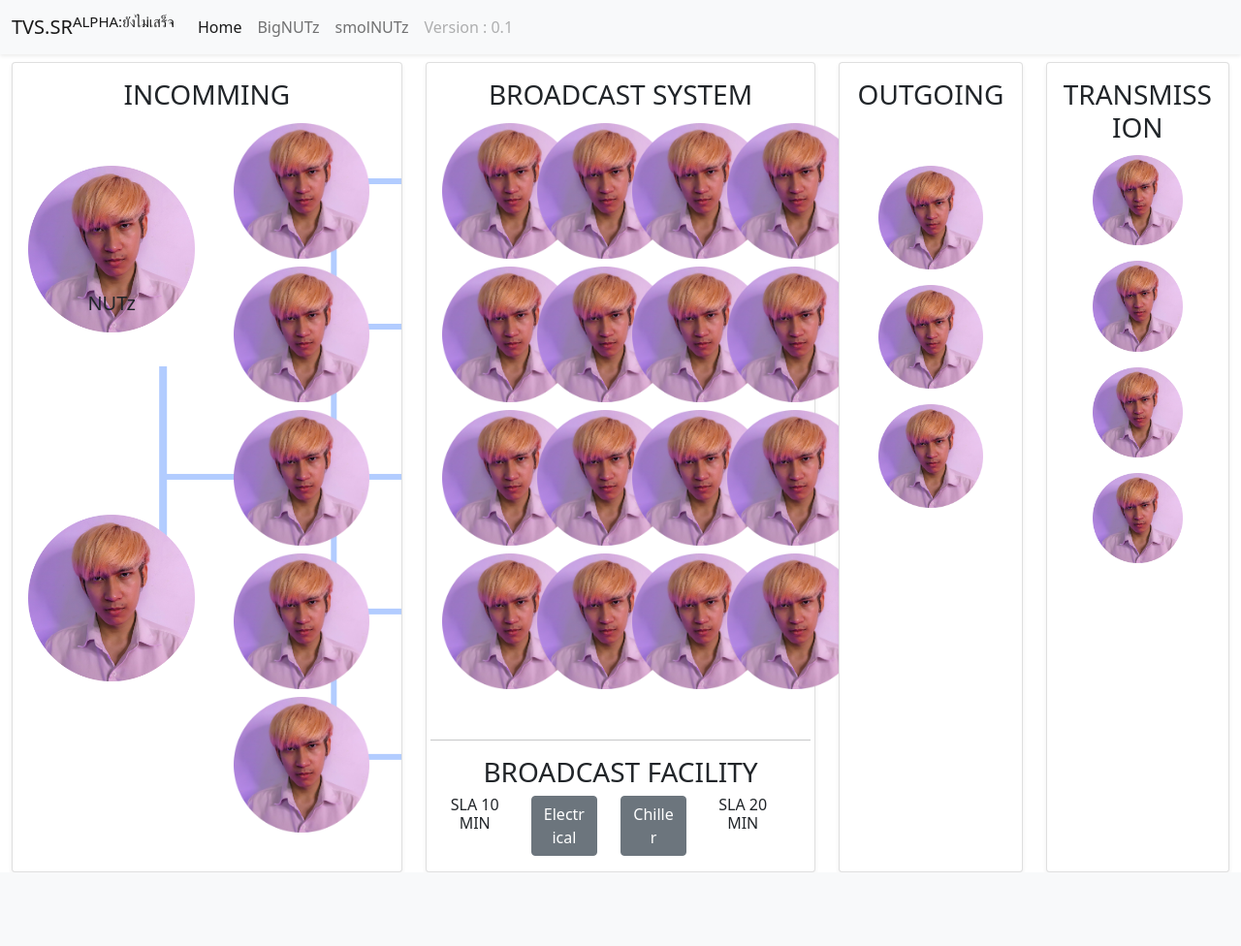
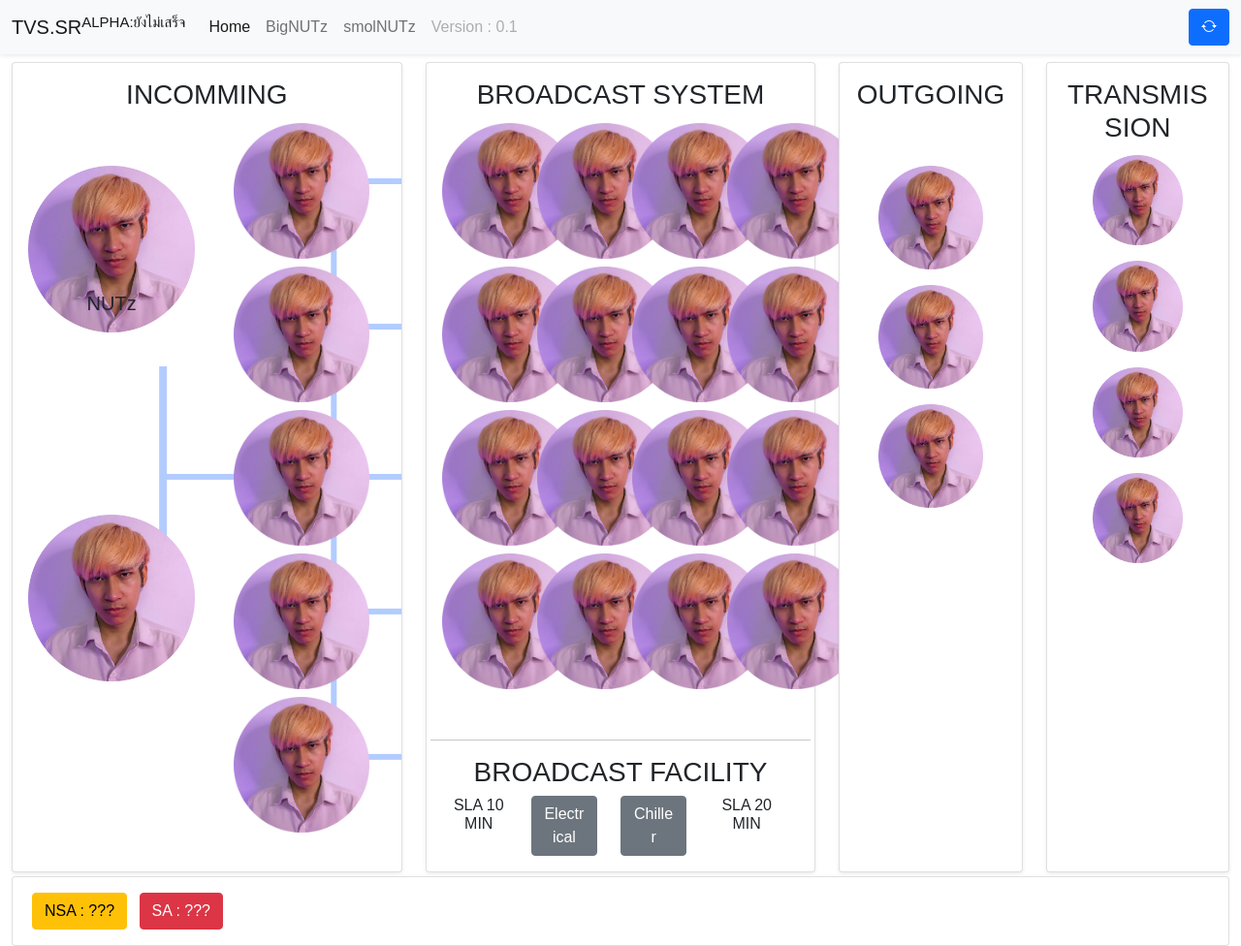
Before and after one commit to armsiwadol69/TVS_SR, a PHP site: page /dashbroad.php in a window 1280 px wide. Shown: the whole page at 97% size. Before the commit the page ends 900 px from the top, so only its background shows below. Run offline with PHP 8.4, Linux system fonts and the light colour scheme; some libraries are stand-ins or nearby versions.

Commit message:
[UPDATE] BootstrapIcon,BROADCAST   center,h.scrollbar

```diff
--- a/custom/six.css
+++ b/custom/six.css
@@ -55,3 +55,10 @@
 }
 
 /* Circular END */
+@import url('https://fonts.googleapis.com/css2?family=Kanit:wght@300&display=swap');
+
+body {
+    font-family: 'Kanit', sans-serif;
+    overflow-y: hidden; /* Hide vertical scrollbar */
+    overflow-x: hidden; /* Hide horizontal scrollbar */
+  }
--- a/dashbroad.php
+++ b/dashbroad.php
@@ -8,6 +8,7 @@
     <title>TVS Station Report : Daily Report</title>
     <link rel="stylesheet" href="./bootstrap-5.0.2-dist/css/bootstrap.min.css">
     <link rel="stylesheet" href="./custom/six.css">
+    <link rel="stylesheet" href="https://cdn.jsdelivr.net/npm/bootstrap-icons@1.9.1/font/bootstrap-icons.css">
 </head>
 
 <body>
@@ -35,6 +36,10 @@
                     </li>
                 </ul>
             </div>
+            <div class="d-flex">
+                <button type="button" class="btn btn-primary" onclick="location.reload();"><i
+                        class="bi bi-arrow-repeat"></i></button>
+            </div>
         </div>
     </nav>
     <!-- navbar end -->
@@ -48,8 +53,8 @@
                         <div class="row">
                             <div class="col-6 d-grid gap-4">
                                 <div class="containerImage">
-                                <img src="./image/nutzNRT0.png" class="img-fluid my-1 mx-auto d-block mt-5 " alt="">
-                                <h5 class="centeredTextIMG">NUTz</h5>
+                                    <img src="./image/nutzNRT0.png" class="img-fluid my-1 mx-auto d-block mt-5 " alt="">
+                                    <h5 class="centeredTextIMG">NUTz</h5>
                                 </div>
                                 <img src="./image/nutzNRT0.png" class="img-fluid my-1 mx-auto d-block " alt="">
                             </div>
@@ -123,7 +128,7 @@
                             <h3 c>BROADCAST FACILITY</h3>
                             <div class="row text-center">
                                 <div class="col-3 text-center">
-                                    <h6 class="my-auto">SLA 10 MIN</h6>
+                                    <h6 class="ms-2">SLA 10 MIN</h6>
                                 </div>
                                 <div class="col-3 ">
                                     <button type="button" class=" btn btn-secondary w-100">Electrical</button>
@@ -132,7 +137,7 @@
                                     <button type="button" class=" btn btn-secondary w-100">Chiller</button>
                                 </div>
                                 <div class="col-3 text-center">
-                                    <h6 class="">SLA 20 MIN</h6>
+                                    <h6 class="ms-2">SLA 20 MIN</h6>
                                 </div>
                             </div>
 
@@ -166,6 +171,14 @@
                     </div>
                 </div>
             </div>
+            <div class="col-12">
+                <div class="card w-100 mt-1">
+                    <div class=" card-body">
+                        <button type="button" class="btn btn-warning mx-1 ">NSA : ???</button>
+                        <button type="button" class="btn btn-danger  mx-1 ">SA : ???</button>
+                    </div>
+                </div>
+            </div>
         </div>
     </div>
     <script src="./bootstrap-5.0.2-dist/js/bootstrap.min.js"></script>
```
